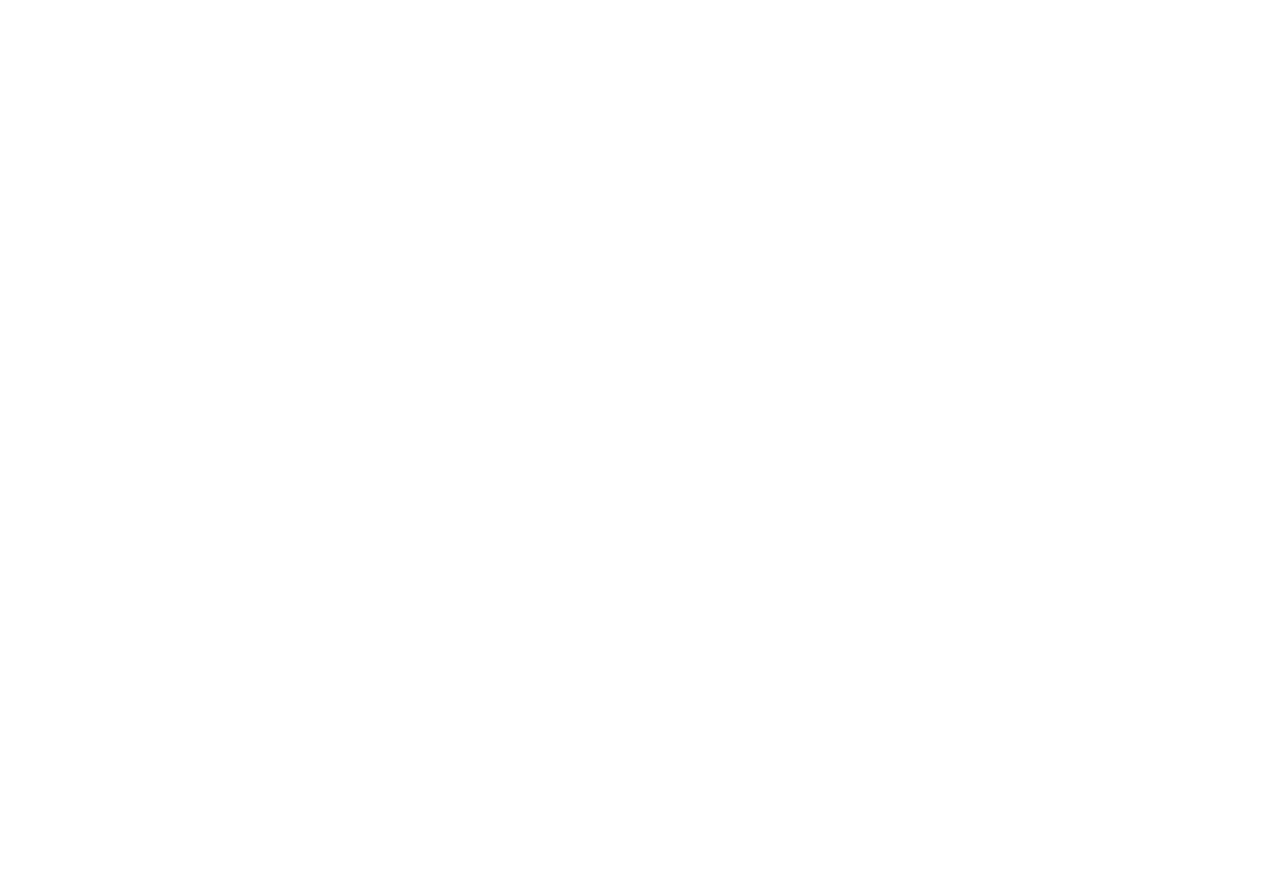
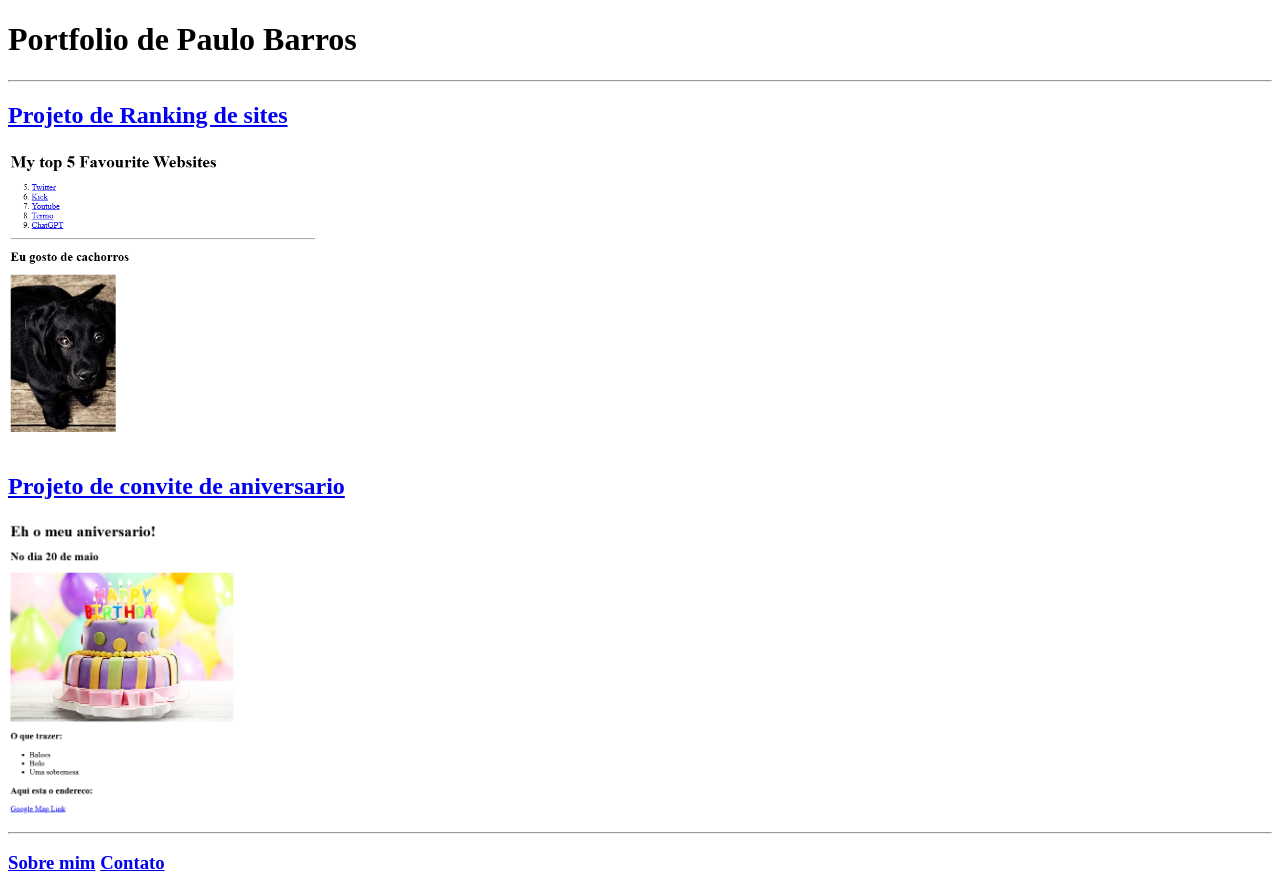
Before and after one commit to paulobarrosn/html-porfolio2, a plain HTML site: page index.html in a window 1280 px wide. Before the commit the page ends 800 px from the top, so only its background shows below. Drawn offline with Linux system fonts and the light colour scheme.

Commit message:
Update index.html

```diff
--- a/index.html
+++ b/index.html
@@ -1,15 +1,20 @@
-<!-- TODO 1: Create the HTML Boilerplate -->
+<!DOCTYPE html>
+<html lang="pt">
+<head>
+    <meta charset="UTF-8">
+    <meta name="viewport" content="width=device-width, initial-scale=1.0">
+    <title>Portfolio</title>
+</head>
+<body>
+    <h1>Portfolio de Paulo Barros</h1>
+    <hr />
+    <h2><a href="./public/ranking.html">Projeto de Ranking de sites</a></h2>
+    <img height="300" src="./assets/images/ranking.png">
+    <h2><a href="./public/aniversario.html">Projeto de convite de aniversario</a> </h2>
+    <img height="300" src="./assets/images/convite.png" alt="site de convite de aniversario">
+    <hr />
+    <h3><a href="./public/about.html">Sobre mim</a>
+    <a href="./public/contact.html">Contato</a></h3>
 
-<!-- TODO 2: Add Your previous projects' HTML into the public folder -->
-
-<!-- TODO 3: Take screenshots of your project previews and add the images to the images folder -->
-
-<!-- TODO 4: Add titles/subtitles etc. -->
-
-<!-- TODO 5: Add a link to the project pages -->
-
-<!-- TODO 6: Add images to show the project previews
-HINT for TODO 6: You can use the height attribute set to 200 to make the image smaller:
-https://developer.mozilla.org/en-US/docs/Web/HTML/Element/img#attr-height -->
-
-<!-- TODO 7: Add the Contact Me and About Me page links -->
+</body>
+</html>
```
